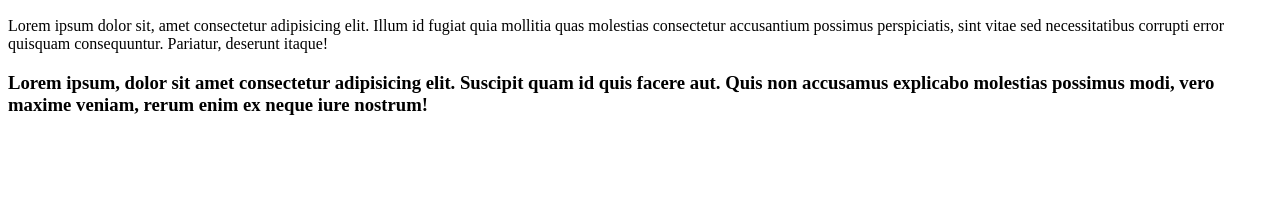
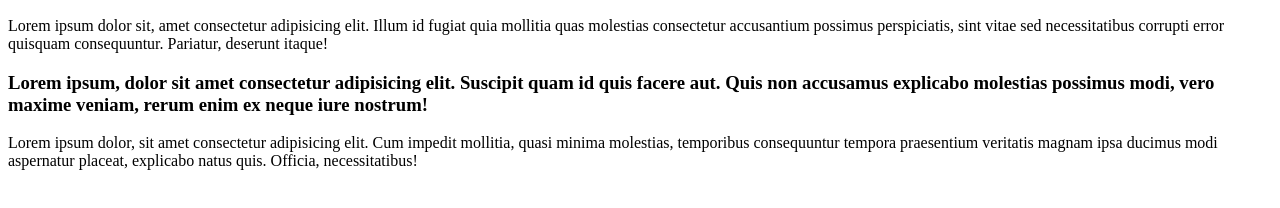
Before and after one commit to juljanerba/project, a plain HTML site: page index.html in a window 1280 px wide. Shown: the part 110-318 px from the top of the page. Drawn offline with Linux system fonts and the light colour scheme.

Commit message:
new p lorem

```diff
--- a/index.html
+++ b/index.html
@@ -12,5 +12,6 @@
     <p>Lorem ipsum dolor sit, amet consectetur adipisicing elit. Illum id fugiat quia mollitia quas molestias consectetur accusantium possimus perspiciatis, sint vitae sed necessitatibus corrupti error quisquam consequuntur. Pariatur, deserunt itaque!</p>
     <script src="script.js"></script>
     <h3>Lorem ipsum, dolor sit amet consectetur adipisicing elit. Suscipit quam id quis facere aut. Quis non accusamus explicabo molestias possimus modi, vero maxime veniam, rerum enim ex neque iure nostrum!</h3>
+    <p>Lorem ipsum dolor, sit amet consectetur adipisicing elit. Cum impedit mollitia, quasi minima molestias, temporibus consequuntur tempora praesentium veritatis magnam ipsa ducimus modi aspernatur placeat, explicabo natus quis. Officia, necessitatibus!</p>
 </body>
 </html>
```
